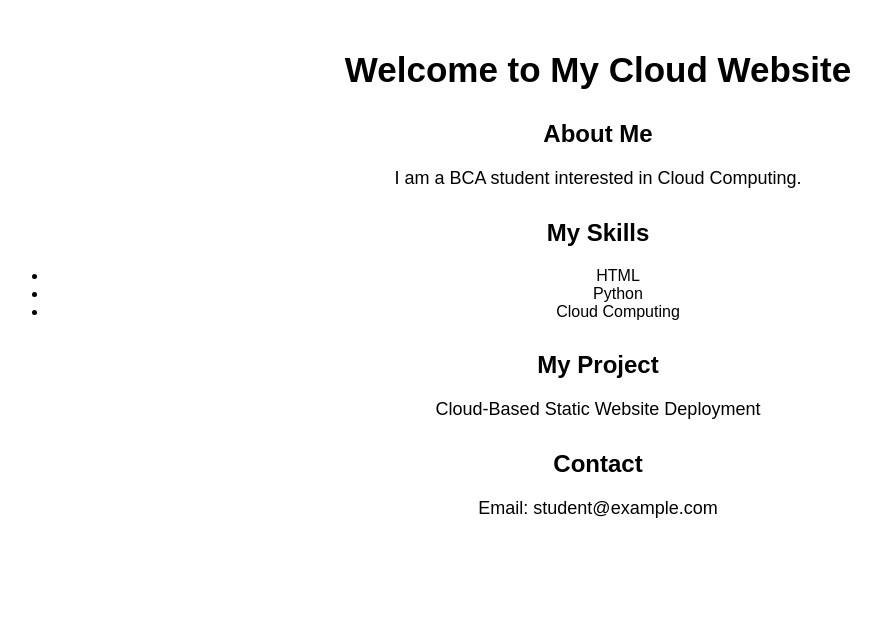
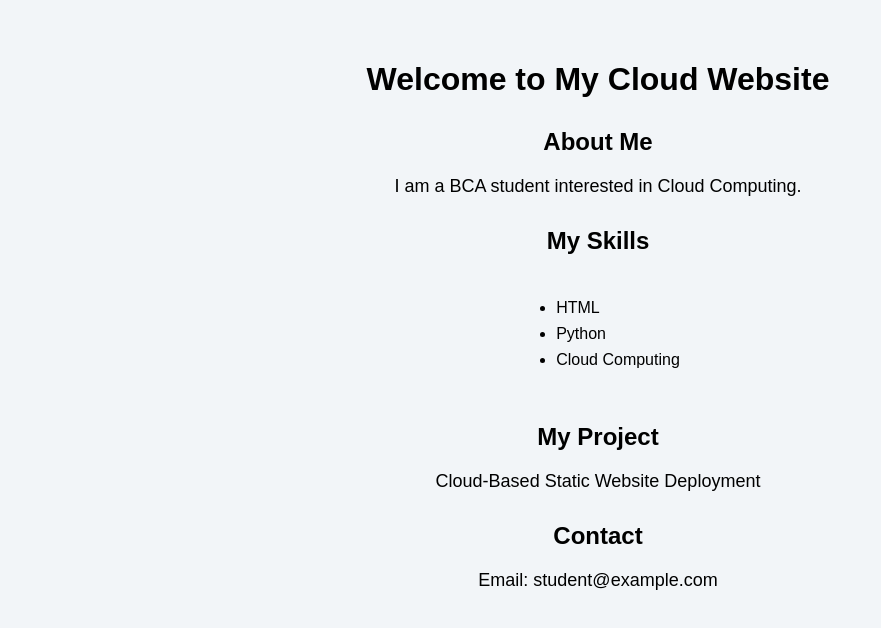
Before and after one commit to saiaravindhbca/cloud-static-website, a plain HTML site: page index.html in a window 1280 px wide. Shown: the whole page, without its empty margins (42-923 px from the left). Drawn offline with Linux system fonts and the light colour scheme.

Commit message:
Update style.css

```diff
--- a/style.css
+++ b/style.css
@@ -1,11 +1,13 @@
 body {
-    font-family: Arial;
+    font-family: Arial, sans-serif;
     text-align: center;
-    margin: 50px;
+    margin: 0;
+    padding: 40px;
+    background: #f2f5f8;
 }
 
 h1 {
-    font-size: 35px;
+    margin-bottom: 30px;
 }
 
 h2 {
@@ -15,3 +17,12 @@ h2 {
 p {
     font-size: 18px;
 }
+
+ul {
+    display: inline-block;
+    text-align: left;
+}
+
+li {
+    margin: 8px;
+}
```
